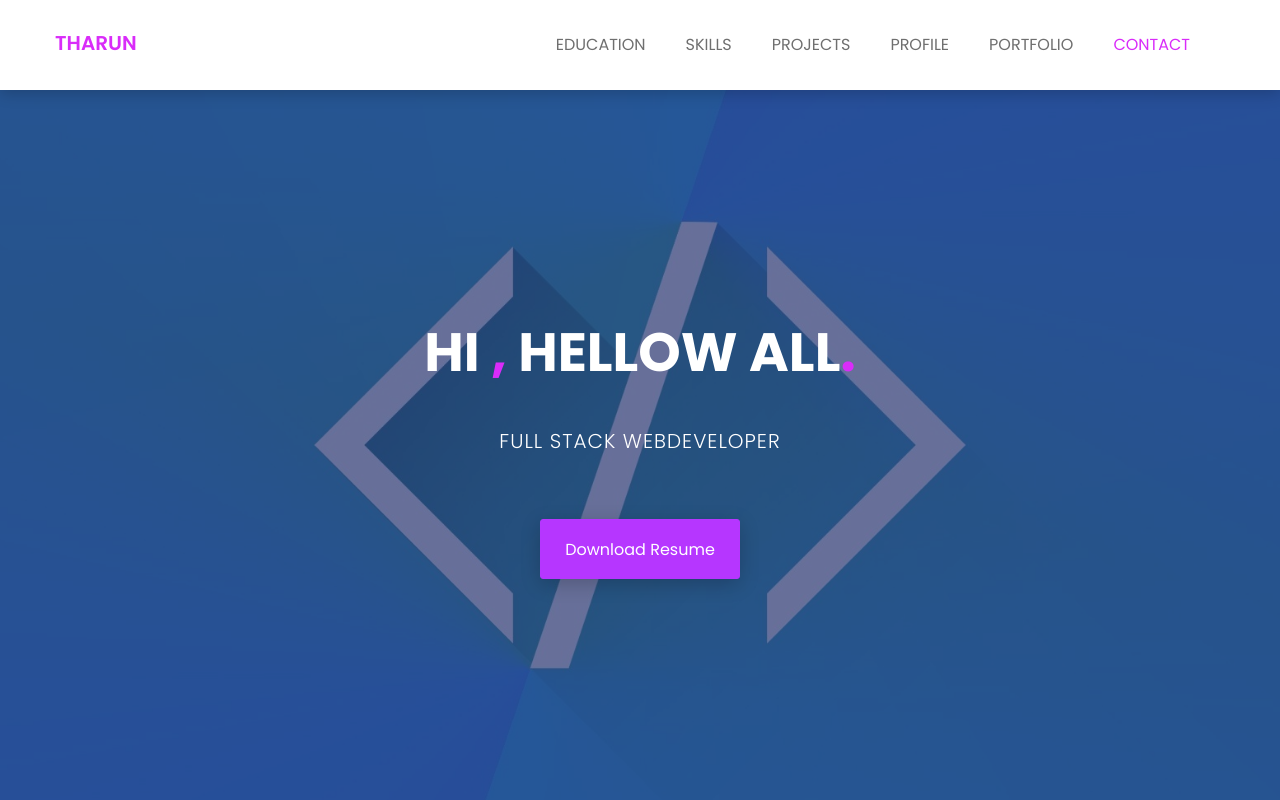
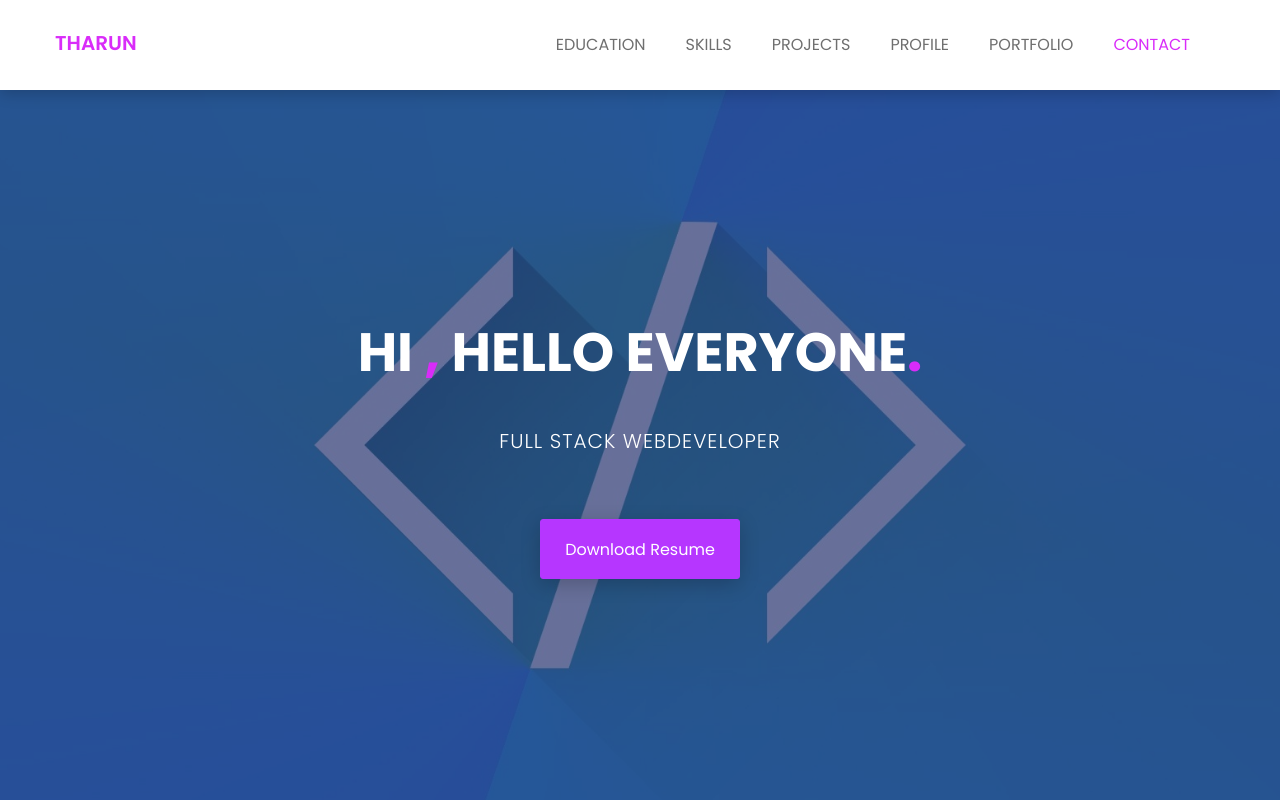
Before and after one commit to TharunDD/cicd, a plain HTML site: page index.html in a window 1280 px wide. Shown: the top 800 px of the page. Drawn offline with nearby package versions, Linux system fonts and the light colour scheme.

Commit message:
Update index.html
last

```diff
--- a/index.html
+++ b/index.html
@@ -102,7 +102,7 @@
 				<div class="row">
 					<div class="col-md-12 text-center">
 						<div class="header-text">
-							<h2>hi <span>,</span> Hellow All<span>.</span>   </h2>
+							<h2>hi <span>,</span> Hello EveryOne<span>.</span>   </h2>
 							<p>fuLL STACK WEBDEVELOPER</p>
 							<a href="assets/download/pf.pdf" download target="_blank">download resume</a>
 						</div><!--/.header-text-->
```
